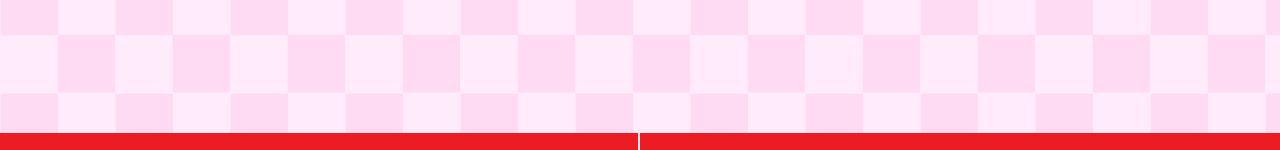
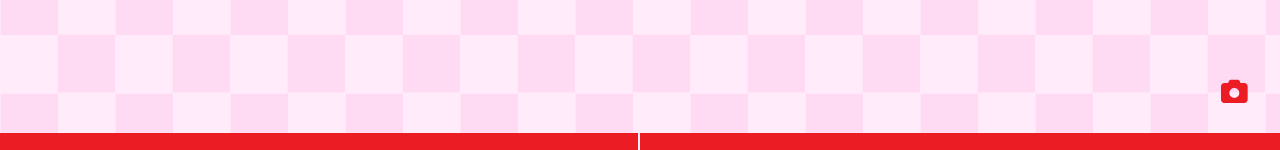
Before and after one commit to ferwicker/hashtagawesome, a Next.js app: page /prompts/random in a window 1280 px wide. Shown: the part 603-753 px from the top of the page. Built offline with nearby package versions, Linux system fonts and the light colour scheme.

Commit message:
take and download screenshot

```diff
--- /dev/null
+++ b/components/DownloadButton/DownloadButton.module.scss
@@ -0,0 +1,9 @@
+.button {
+    position: fixed;
+    bottom: 84px;
+    right: 24px;
+    padding: 8px;
+    background: none;
+    border: none;
+    cursor: pointer;
+}
--- /dev/null
+++ b/components/DownloadButton/DownloadButton.tsx
@@ -0,0 +1,50 @@
+import * as React from 'react';
+
+import css from './DownloadButton.module.scss';
+
+import { FontAwesomeIcon } from '@fortawesome/react-fontawesome';
+import { faCamera } from '@fortawesome/free-solid-svg-icons'
+import { library } from '@fortawesome/fontawesome-svg-core'
+
+library.add(faCamera);
+
+type Props = {
+    handleScreenshot?: Function;
+}
+
+const DownloadButton: React.FunctionComponent<Props> = ({
+    handleScreenshot,
+}) => {
+
+    // const ref = React.createRef(null);
+    /* const [image, takeScreenShot] = useScreenshot({
+        type: "image/jpeg",
+        quality: 1.0
+    });
+
+    const download = (image, { name = "img", extension = "jpg" } = {}) => {
+        const a = document.createElement("a");
+        a.href = image;
+        a.download = createFileName(extension, name);
+        a.click();
+      };
+
+    const downloadScreenshot = () => takeScreenShot(ref.current).then(download); */
+
+    const handleClick = () => {
+       if (typeof handleScreenshot === 'function') {
+            handleScreenshot();
+        }
+    }
+
+    return (
+        <button
+            className={css.button}
+            onClick={handleClick}
+        >
+            <FontAwesomeIcon icon="camera" color="#ec1c24" size="2x"  />
+        </button>
+    )
+}
+
+export default DownloadButton;
--- /dev/null
+++ b/components/DownloadButton/index.ts
@@ -0,0 +1 @@
+export { default } from './DownloadButton'
--- a/package.json
+++ b/package.json
@@ -13,8 +13,9 @@
     "@fortawesome/free-brands-svg-icons": "^6.1.0",
     "@fortawesome/free-solid-svg-icons": "^6.1.0",
     "@fortawesome/react-fontawesome": "^0.1.18",
+    "html2canvas": "^1.4.1",
     "next": "12.1.0",
-    "react": "17.0.2",
+    "react": "^17.0.2",
     "react-dom": "17.0.2",
     "sass": "^1.49.9"
   },
--- a/pages/prompts/random.tsx
+++ b/pages/prompts/random.tsx
@@ -2,6 +2,8 @@
 import * as React from 'react';
 import type { NextPage } from 'next'
 import Link from 'next/link';
+import html2canvas from 'html2canvas';
+
 import HeadMeta from '../../components/HeadMeta'
 import css from './index.module.scss'
 
@@ -12,6 +14,7 @@ import smallLogo from '../../public/images/hor-logo.png';
 import PromptValue from '../../components/PromptValue';
 import MenuButton from '../../components/MenuButton';
 import NavMenu from '../../components/NavMenu';
+import DownloadButton from '../../components/DownloadButton';
 
 import { FontAwesomeIcon } from '@fortawesome/react-fontawesome'
 import { faShuffle } from '@fortawesome/free-solid-svg-icons'
@@ -31,6 +34,8 @@ const RandomPrompt: NextPage = () => {
 
     const [promptValues, setPromptValues] = React.useState<Prompt[]>([]);
     const [isMenuOpen, setIsMenuOpen] = React.useState(false);
+
+    const ref = React.createRef();
 
     const toggleMenuOpen = () => {
         let tempOpen = isMenuOpen;
@@ -70,12 +75,25 @@ const RandomPrompt: NextPage = () => {
         setPromptValues(tempArr);
     }
 
+    const handleScreenshot = () => {
+        let div:HTMLElement = document.getElementById('screenshot');
+        html2canvas(div).then(canvas => {
+            const link = document.createElement('a');
+            link.href = canvas.toDataURL("image/jpeg").replace("image/jpeg", "image/octet-stream");
+            link.download = 'Download.jpg';
+            document.body.appendChild(link);
+            link.click();
+            document.body.removeChild(link);
+        })
+    }
+
     return (
         <>
         <HeadMeta
             title="Hashtag Awesome Nails | Random Prompt"
             description="Get a random nail prompt to inspire your creativity"
         />
+        <DownloadButton handleScreenshot={handleScreenshot} />
         <div className={css.menuButtonContainer}>
             <Link href="/prompts">
                 <a className={[css.halfWidth, css.buttonLeft].join(' ')}>
@@ -95,7 +113,7 @@ const RandomPrompt: NextPage = () => {
                 height="98px"
                 className={css.logo} />
         </div>
-        <div className={css.promptValues}>
+        <div id={'screenshot'} ref={ref} className={css.promptValues}>
             {promptValues.length > 0  && promptValues.map((el, i) => {
                 return (
                     <PromptValue key={i} title={el.title} value={el.value}  />
```
Also changed, not shown: 1 other file (tests, documents, lock files or other folders).
